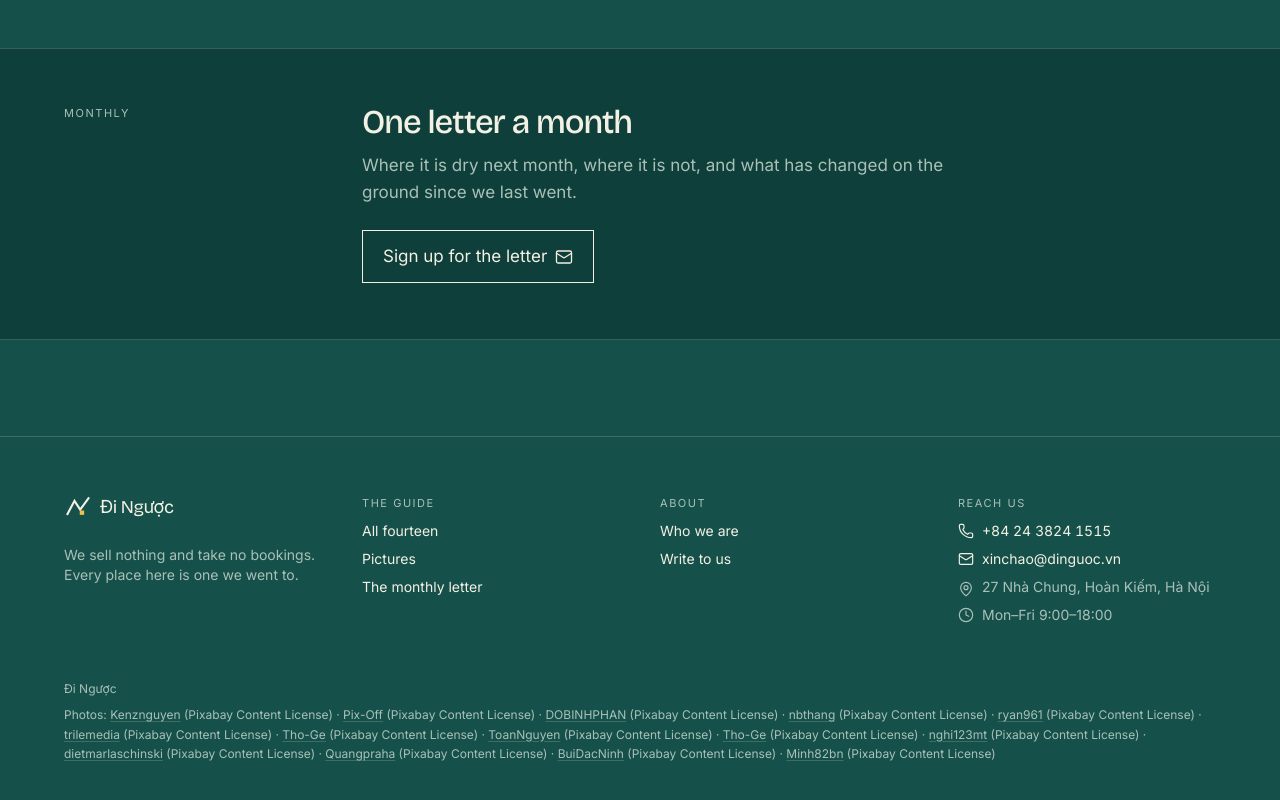
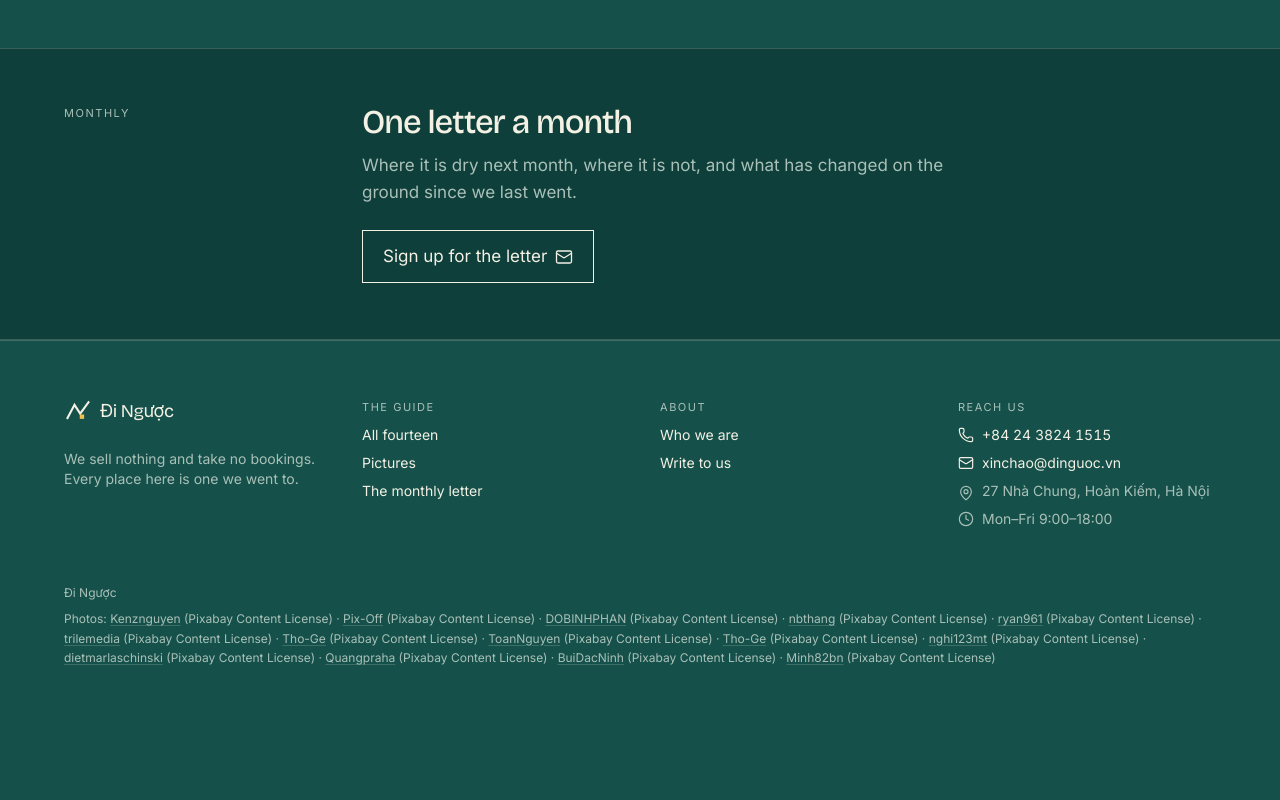
Before and after one commit to ThanhNV121097/project-3f77af57, a React (Vite) app in the folder code/frontend/: page / in a window 1280 px wide. Shown: the part 1279-2079 px from the top of the page. After the commit the page ends 1987 px from the top, so only its background shows below. Built offline with nearby package versions, Linux system fonts and the light colour scheme.

Commit message:
design: the footer sits flush to the last band

```diff
--- a/code/frontend/src/App.tsx
+++ b/code/frontend/src/App.tsx
@@ -108,7 +108,7 @@ function Footer() {
   const address = useContent<string>("contact.address");
   const hours = useContent<string>("contact.hours");
   return (
-    <footer className="mt-24 border-t border-line">
+    <footer className="border-t border-line">
       <div className="mx-auto grid max-w-page gap-10 px-[var(--gutter)] py-14 sm:grid-cols-2 lg:grid-cols-4">
         <div>
           <Logo />
```
